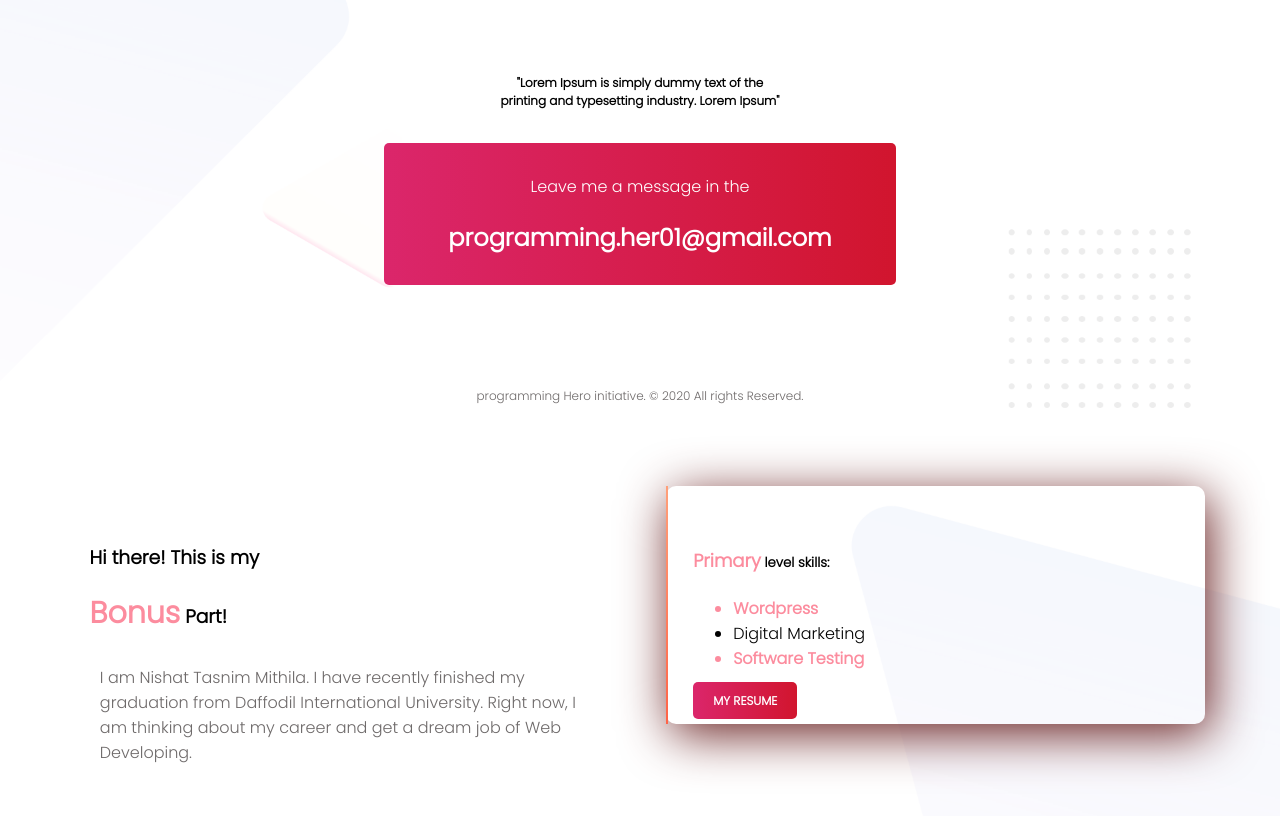
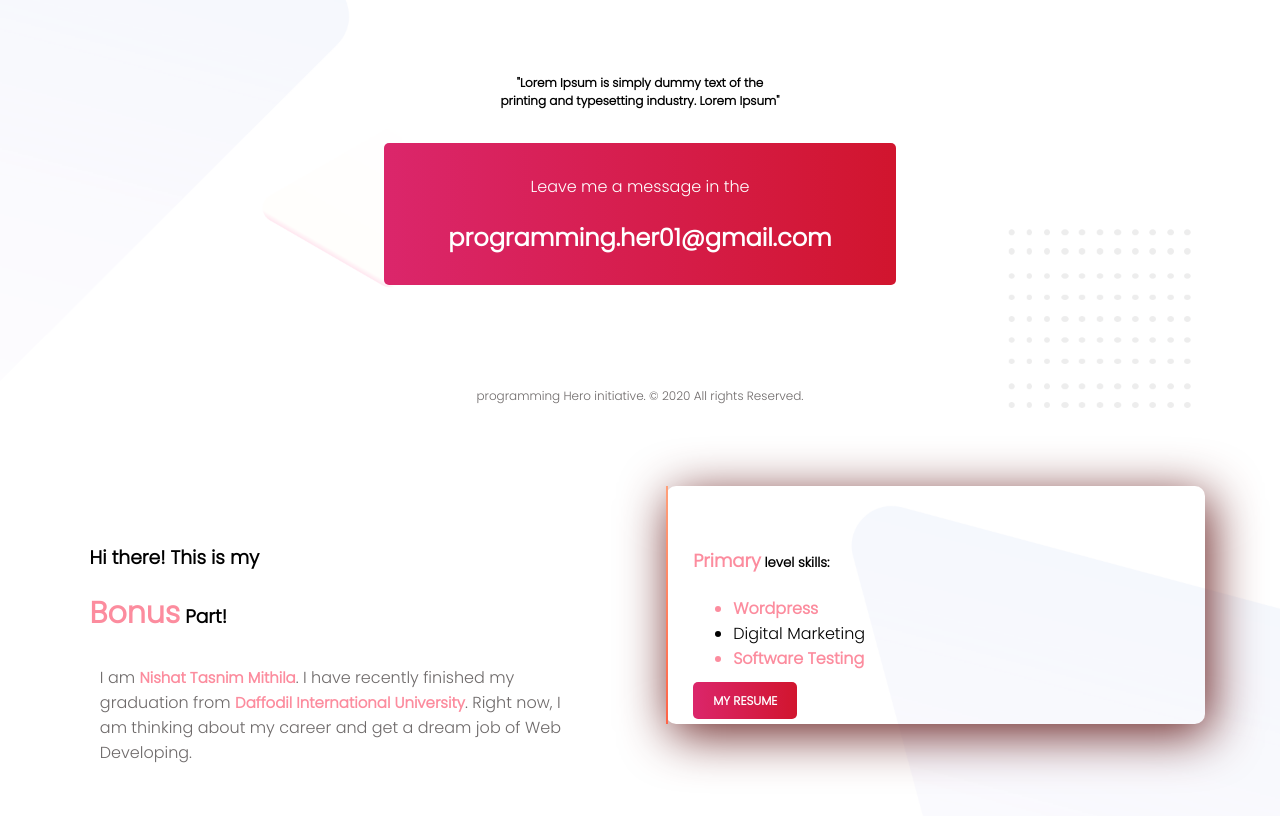
Before and after one commit to Nishat96/personal-website, a plain HTML site: page index.html in a window 1280 px wide. Shown: the part 1905-2721 px from the top of the page. Drawn offline with Linux system fonts and the light colour scheme.

Commit message:
site is ready now

```diff
--- a/style.css
+++ b/style.css
@@ -166,6 +166,7 @@ section{
     width: 100%;
     height: 500px;
 }
+
 .bonus-area{
     background-image: url("images/latest-work-bg.png");
     background-size: cover;
@@ -182,6 +183,11 @@ section{
 .bonus-highlight:hover{
     font-size: 50px;
     color: #db266b;
+}
+.about-mithila{
+    color: #fc8c9e;
+    font-weight: 700;
+    font-size: 15px;
 }
 
 .bonus-area h5::before{
```
